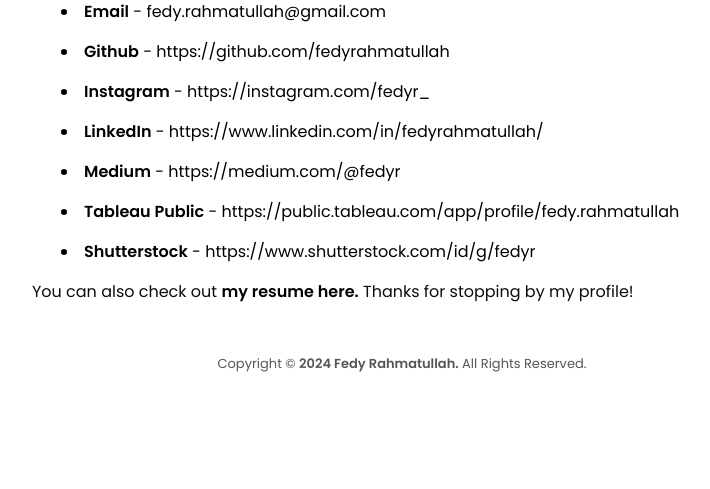
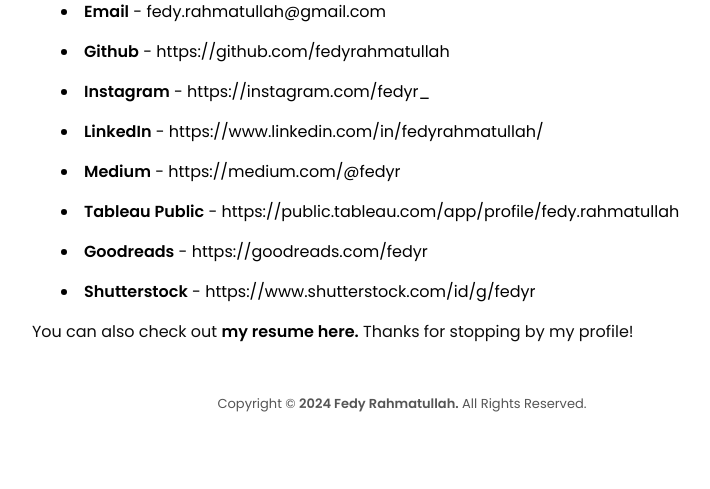
Before and after one commit to fedyrahmatullah/fedyr.com, a PHP site: page /about.php in a window 1280 px wide. Shown: the part 2640-3129 px from the top of the page, without its empty margins (238-948 px from the left). Before the commit the page ends 3012 px from the top, so only its background shows below. Run offline with PHP 8.4, Linux system fonts and the light colour scheme; some libraries are stand-ins or nearby versions.

Commit message:
docs :  add goodreads account at contact section

```diff
--- a/public/about.php
+++ b/public/about.php
@@ -69,6 +69,7 @@
             <li  style="margin-bottom: 15px;overflow-wrap : break-word;"><strong>LinkedIn</strong> - <a href="https://www.linkedin.com/in/fedyrahmatullah/" target="_blank">https://www.linkedin.com/in/fedyrahmatullah/</a></li>
             <li  style="margin-bottom: 15px;overflow-wrap : break-word;"><strong>Medium</strong> - <a href="https://medium.com/@fedyr" target="_blank">https://medium.com/@fedyr</a></li>
             <li  style="margin-bottom: 15px;overflow-wrap : break-word;"><strong>Tableau Public</strong> - <a href="https://public.tableau.com/app/profile/fedy.rahmatullah" target="_blank">https://public.tableau.com/app/profile/fedy.rahmatullah</a></li>
+            <li  style="margin-bottom: 15px; overflow-wrap : break-word;"><strong>Goodreads</strong> - <a href="https://goodreads.com/fedyr" target="_blank">https://goodreads.com/fedyr</a></li>
             <li  style="margin-bottom: 15px; overflow-wrap : break-word;"><strong>Shutterstock</strong> - <a href="https://www.shutterstock.com/id/g/fedyr" target="_blank">https://www.shutterstock.com/id/g/fedyr</a></li>
         </ul>
 
```
